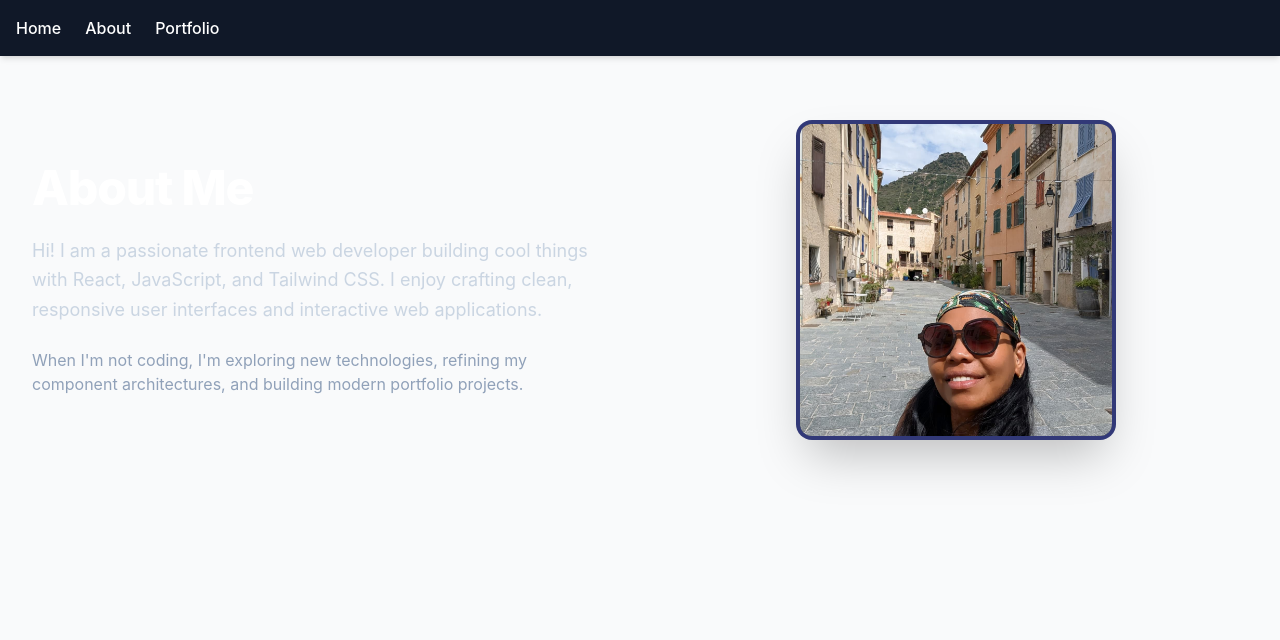
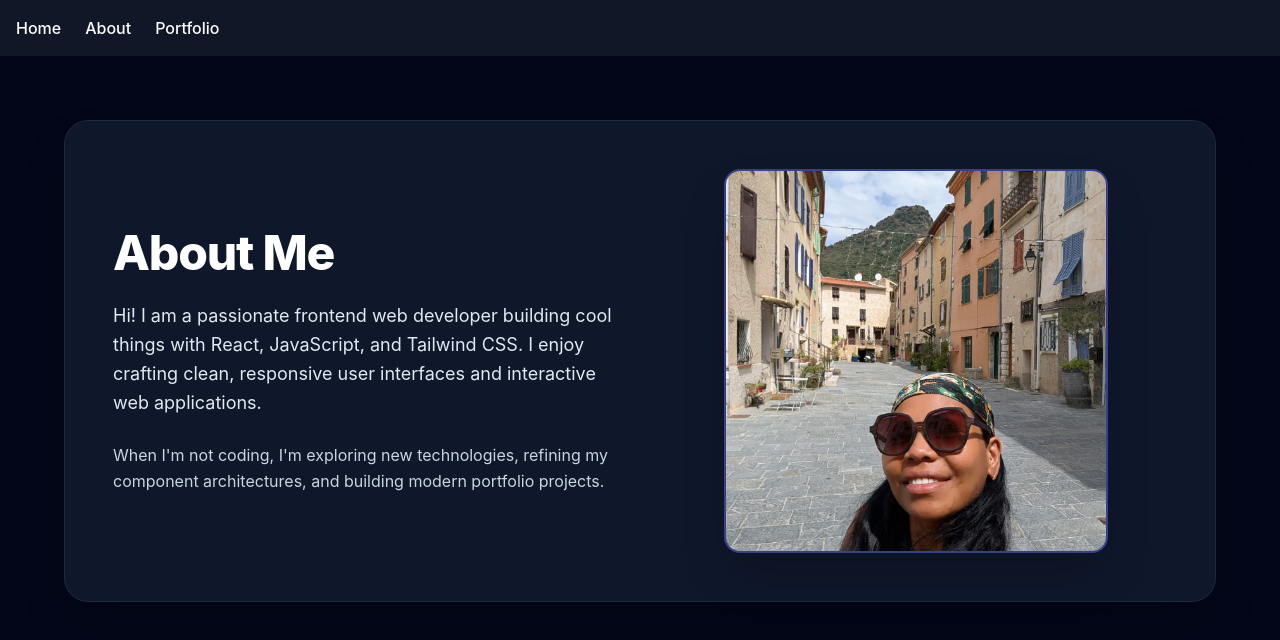
Before and after one commit to annikepo/portfolio, a React (Vite) app: page /about in a window 1280 px wide. Shown: the top 640 px of the page. Built offline with nearby package versions, Linux system fonts and the light colour scheme.

Commit message:
Update the layout

```diff
--- a/src/App.jsx
+++ b/src/App.jsx
@@ -7,7 +7,7 @@ import Portfolio from './Pages/Portfolio';
 export default function App() {
   return (
     <BrowserRouter>
-      <div className="min-h-screen bg-gray-50">
+      <div className="min-h-screen bg-sky-50 text-slate-800">
         <Navbar />
         <Routes>
           <Route path="/" element={<Home />} />
--- a/src/Pages/About.jsx
+++ b/src/Pages/About.jsx
@@ -3,26 +3,28 @@ import profileImg from '../assets/profile.png';
 
 export default function About() {
   return (
-    <div className="max-w-7xl mx-auto px-4 sm:px-6 lg:px-8 py-16 text-white">
+    <div className="min-h-screen bg-slate-950 text-white py-16 px-4 sm:px-6 lg:px-8">
+      <div className="max-w-6xl mx-auto bg-slate-900 border border-slate-800 rounded-3xl p-8 sm:p-12 shadow-2xl">
+
         {/* Two Column Grid Layout */}
         <div className="grid grid-cols-1 lg:grid-cols-2 gap-12 items-center">
 
-        {/* Left Side: Texts */}
+          {/* Left Side: High-Contrast, Crystal Clear Text */}
           <div className="space-y-6">
-          <h1 className="text-4xl sm:text-5xl font-extrabold tracking-tight">
+            <h1 className="text-4xl sm:text-5xl font-extrabold tracking-tight text-white">
               About Me
             </h1>
-          <p className="text-lg text-slate-300 leading-relaxed">
+            <p className="text-lg text-slate-200 leading-relaxed font-normal">
               Hi! I am a passionate frontend web developer building cool things with React, JavaScript, and Tailwind CSS. I enjoy crafting clean, responsive user interfaces and interactive web applications.
             </p>
-          <p className="text-slate-400">
+            <p className="text-slate-300 leading-relaxed">
               When I'm not coding, I'm exploring new technologies, refining my component architectures, and building modern portfolio projects.
             </p>
           </div>
 
-        {/* Right Side: Photo */}
+          {/* Right Side: Much Bigger Photo Banner */}
           <div className="flex justify-center">
-          <div className="relative w-72 h-72 sm:w-80 sm:h-80 rounded-2xl overflow-hidden shadow-2xl border-4 border-indigo-500/30 bg-slate-800">
+            <div className="relative w-full max-w-sm h-80 sm:h-96 rounded-2xl overflow-hidden shadow-2xl border-2 border-indigo-500/40 bg-slate-800">
               <img
                 src={profileImg}
                 alt="Profile"
@@ -32,6 +34,8 @@ export default function About() {
           </div>
 
         </div>
+
+      </div>
     </div>
   );
 }
--- a/src/Pages/Objects.jsx
+++ b/src/Pages/Objects.jsx
@@ -2,8 +2,8 @@ import { useState } from 'react';
 
 export default function Objects() {
   const [user, setUser] = useState({
-    username: 'Anni',
-    title: 'Frontend Developer',
+    username: 'CodeNinja',
+    title: 'Fullstack Developer',
     status: 'Active'
   });
 
```
Lines whose indentation alone changed are shown as unchanged.
